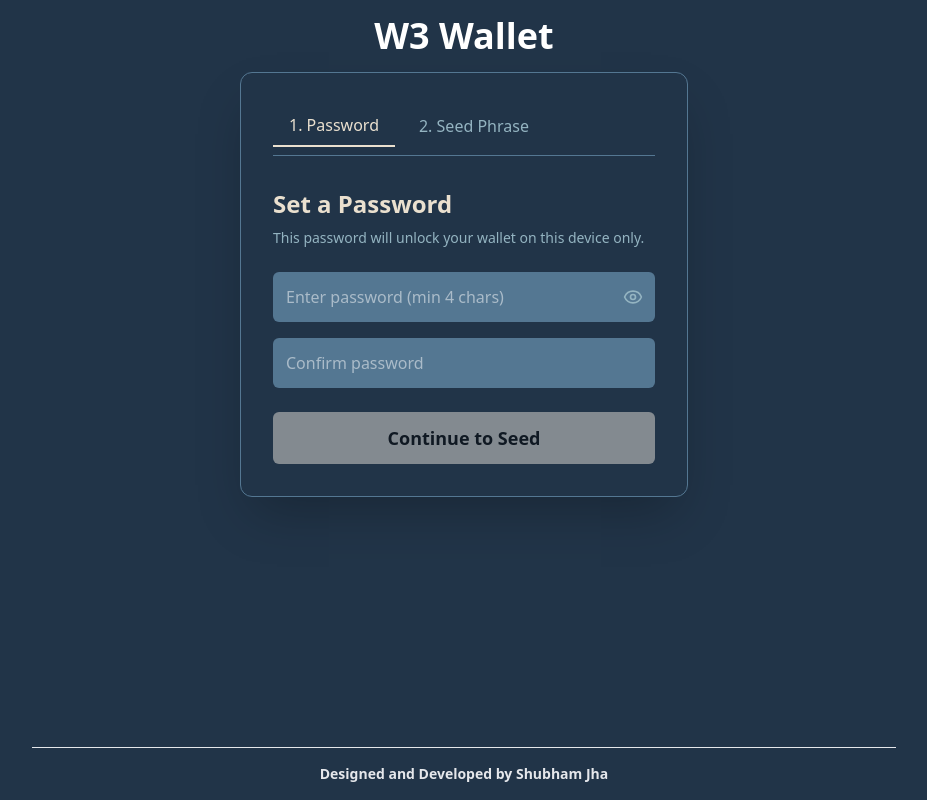
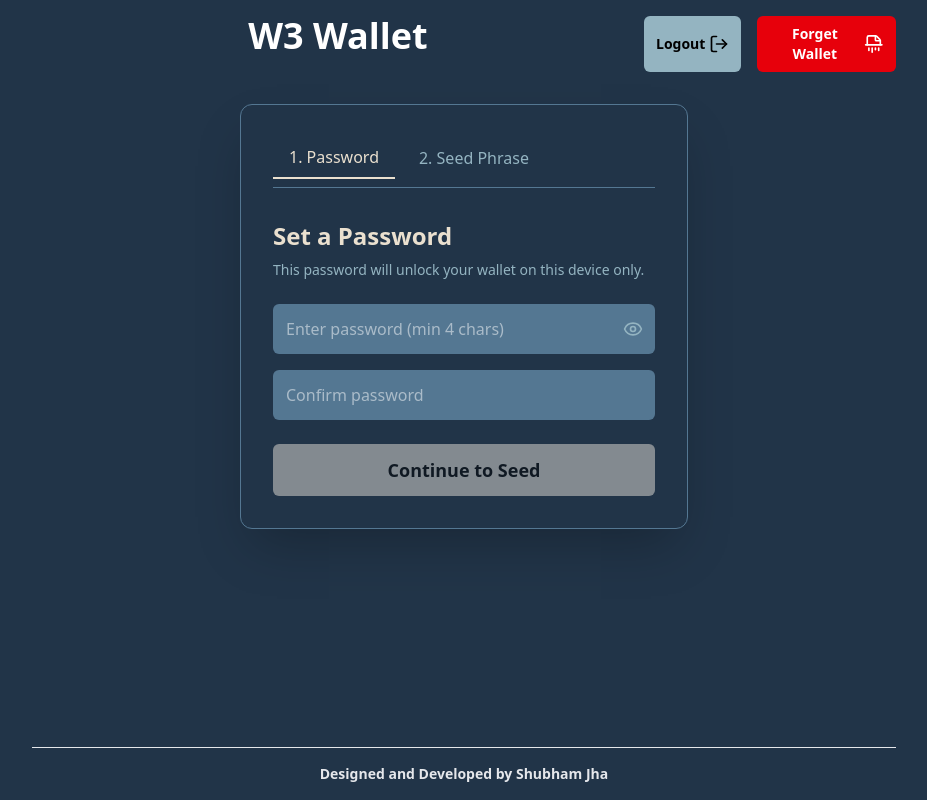
Before and after one commit to Shubham04Jha/web3wallet, a React (Vite) app: page /get-started in a window 1280 px wide. Shown: the whole page, without its empty margins (176-1103 px from the left). Built offline with nearby package versions, Linux system fonts and the light colour scheme.

Commit message:
complete

```diff
--- a/src/App.tsx
+++ b/src/App.tsx
@@ -1,13 +1,8 @@
 import { Route, Routes, BrowserRouter } from 'react-router-dom';
-import './App.css'
-import { Layout } from './components/Layout'
-import { DropDownMenu } from './components/ui/DropDown'
-import { WalletsDashBoard } from './components/WalletsDashBoard';
-import {showSeedWords, useCrypto} from "./hooks/useCrypto"
-import { useRef } from 'react';
+import './App.css';
+import { Layout } from './components/Layout';
 import { Onboard } from './components/Onboard';
-import { Button } from './components/ui/Button';
-
+import { WalletEntryGate } from './components/WalletEntryGate';
 
 function App() {
   return (
@@ -24,49 +19,4 @@ function App() {
   )
 }
 
-const WalletEntryGate = () => {
-  const { isLogin, inputPassword, isLoading } = useCrypto();
-  const passwordRef = useRef<HTMLInputElement>(null);
-
-  if (isLoading) return <div className="text-white">Loading Store...</div>;
-
-  const handleSubmit = (e: React.FormEvent) => {
-    e.preventDefault();
-    if (passwordRef.current) {
-      inputPassword(passwordRef.current.value);
-    }
-  };
-
-  return (
-    <>
-      {isLogin ? (
-        <>
-            <DropDownMenu showSeed={showSeedWords} text={"Secret Mnemonics"}/>
-            <WalletsDashBoard text='Wallets'/>
-        </>
-      ) : (
-        <div className='flex flex-col items-center justify-center h-100'>
-            <div className="bg-navy-900 border border-navy-400 p-8 rounded-xl w-full max-w-sm shadow-2xl">
-                <h2 className="text-biege text-xl font-bold mb-4">Unlock Wallet</h2>
-                <form onSubmit={handleSubmit} className="flex flex-col gap-4">
-                    <input
-                    type="password"
-                    className="p-3 rounded bg-navy-400 text-white outline-none border border-transparent focus:border-teal"
-                    placeholder="Enter Master Password"
-                    ref={passwordRef}
-                    autoFocus
-                    />
-                    <Button type="submit">Unlock</Button>
-                    <p className="text-xs text-red-400 text-center mt-2 italic">
-                        Note: Entering the wrong password will fail to derive the key.
-                    </p>
-                </form>
-            </div>
-        </div>
-      )}
-    </>
-  );
-};
-
-
 export default App;
--- a/src/components/Header.tsx
+++ b/src/components/Header.tsx
@@ -1,7 +1,52 @@
 import { cn } from "../lib/utils"
+import { Button } from "./ui/Button"
+import { LogOut, Shredder } from "lucide-react"
+import { useNavigate } from "react-router-dom"
+import { ConfirmDialog } from "./ui/ConfirmDialog"
 
-export const Header = ()=>{
-    return (<div className={cn("w-full font-bold text-white text-4xl mb-4")}>
-        <p className="text-center">W3 Wallet</p>
-    </div>)
+export const Header = () => {
+    const navigate = useNavigate();
+
+    const handleLogout = () => {
+        window.location.reload();
+    };
+
+    const handleForget = () => {
+        localStorage.clear();
+        navigate('/get-started');
+        window.location.reload();
+    };
+
+    return (
+        <div className={cn("w-full grid grid-cols-120 items-center mb-8 ")}>
+            <p className="font-bold text-white text-4xl mb-4 text-center col-span-85">W3 Wallet</p>
+
+            <div className="flex gap-4 col-span-35 justify-between">
+                <Button
+                    variant="secondary"
+                    size="sm"
+                    icon={<LogOut size={20}/>}
+                    onClick={handleLogout}
+                >
+                    Logout
+                </Button>
+
+                {/* Custom local Confirm Dialog for the destructive Forget action */}
+                <ConfirmDialog
+                    title="Delete Wallet Permanently?"
+                    description="CRITICAL: This will remove your wallet from this device. You will need your seed phrase to recover your funds."
+                    onConfirm={handleForget}
+                    trigger={
+                        <Button
+                            variant="danger"
+                            size="sm"
+                            icon={<Shredder size={20}/>}
+                        >
+                            Forget Wallet
+                        </Button>
+                    }
+                />
+            </div>
+        </div>
+    )
 }
--- /dev/null
+++ b/src/components/WalletEntryGate.tsx
@@ -0,0 +1,49 @@
+import { useRef } from "react";
+import { useCrypto, showSeedWords } from "../hooks/useCrypto";
+import { Button } from "./ui/Button";
+import { DropDownMenu } from "./ui/DropDown";
+import { WalletsDashBoard } from "./WalletsDashBoard";
+
+export const WalletEntryGate = () => {
+  const { isLogin, inputPassword, isLoading } = useCrypto();
+  const passwordRef = useRef<HTMLInputElement>(null);
+
+  if (isLoading) return <div className="text-white">Loading Store...</div>;
+
+  const handleSubmit = (e: React.FormEvent) => {
+    e.preventDefault();
+    if (passwordRef.current) {
+      inputPassword(passwordRef.current.value);
+    }
+  };
+
+  return (
+    <>
+      {isLogin ? (
+        <>
+            <DropDownMenu showSeed={showSeedWords} text={"Secret Mnemonics"}/>
+            <WalletsDashBoard text='Wallets'/>
+        </>
+      ) : (
+        <div className='flex flex-col items-center justify-center h-100'>
+            <div className="bg-navy-900 border border-navy-400 p-8 rounded-xl w-full max-w-sm shadow-2xl">
+                <h2 className="text-biege text-xl font-bold mb-4">Unlock Wallet</h2>
+                <form onSubmit={handleSubmit} className="flex flex-col gap-4">
+                    <input
+                    type="password"
+                    className="p-3 rounded bg-navy-400 text-white outline-none border border-transparent focus:border-teal"
+                    placeholder="Enter Master Password"
+                    ref={passwordRef}
+                    autoFocus
+                    />
+                    <Button type="submit">Unlock</Button>
+                    <p className="text-xs text-red-400 text-center mt-2 italic">
+                        Note: Entering the wrong password will fail to derive the key.
+                    </p>
+                </form>
+            </div>
+        </div>
+      )}
+    </>
+  );
+};
--- a/src/components/WalletsDashBoard.tsx
+++ b/src/components/WalletsDashBoard.tsx
@@ -1,4 +1,4 @@
-import { Cog, Shredder } from 'lucide-react'
+import { Cog, Trash2 } from 'lucide-react'
 import { Button } from './ui/Button'
 import { cn } from '../lib/utils'
 import { WalletContainer } from './ui/WalletContainer'
@@ -32,7 +32,7 @@ export const WalletsDashBoard = ({text}: WalletsDashBoardInterface)=>{
                     refresh();
                 }}
                 >Generate</Button>
-                <Button variant='danger' icon={<Shredder className='my-icon'/>}
+                <Button variant='danger' icon={<Trash2 className='my-icon'/>}
                 onClick={()=>{
                     clearWallets();
                     refresh();
--- a/src/components/ui/Button.tsx
+++ b/src/components/ui/Button.tsx
@@ -6,7 +6,11 @@ interface ButtonProps extends React.ButtonHTMLAttributes<HTMLButtonElement>{
     icon?: React.ReactNode
 }
 export const Button= ({children, variant="primary", size="sm", icon, className, disabled,  ...props}:ButtonProps)=>{
-    const base = "rounded-md flex justify-center items-center font-semibold bg-transparent border-0 outline-none hover:cursor-pointer";
+    const base = cn(
+        "rounded-md flex justify-center items-center font-semibold bg-transparent border-0 outline-none transition-all duration-200",
+        "hover:cursor-pointer",
+        "focus-visible:ring-2 focus-visible:ring-teal focus-visible:ring-offset-2 focus-visible:ring-offset-navy-900"
+    );
     const variants = {
         primary: "bg-biege hover:bg-taupe border-yellow-600 text-black",
         secondary:"bg-teal hover:bg-teal-900 border-white",
--- a/src/components/ui/ConfirmDialog.tsx
+++ b/src/components/ui/ConfirmDialog.tsx
@@ -1,25 +1,31 @@
 import { AlertDialog } from "radix-ui";
 import { Button } from "./Button";
+import { useState } from "react";
 
 interface ConfirmProps {
     trigger: React.ReactNode;
     title: string;
     description: string;
     onConfirm: () => void;
+    allowOutsideClick?: boolean;
 }
 
-export const ConfirmDialog = ({ trigger, title, description, onConfirm }: ConfirmProps) => {
+export const ConfirmDialog = ({ trigger, title, description, onConfirm, allowOutsideClick = false }: ConfirmProps) => {
+    const [open, setOpen] = useState<boolean>(false);
     return (
-        <AlertDialog.Root >
+        <AlertDialog.Root open={open} onOpenChange={setOpen}>
             <AlertDialog.Trigger asChild>
                 {trigger}
             </AlertDialog.Trigger>
             <AlertDialog.Portal>
-                {/* Blurred Overlay */}
-                <AlertDialog.Overlay className="fixed inset-0 bg-black/60 backdrop-blur-sm z-50 animate-in fade-in duration-200" />
+                <AlertDialog.Overlay className="fixed inset-0 bg-black/60 backdrop-blur-sm z-50 animate-in fade-in duration-200" onClick={()=>{
+                    if(!allowOutsideClick) return;
+                    setOpen(o=>!o);
+                }}/>
 
-                {/* Dialog Content Box */}
-                <AlertDialog.Content className="fixed top-1/2 left-1/2 -translate-x-1/2 -translate-y-1/2 w-[95vw] max-w-md bg-navy-900 border border-navy-400 p-8 rounded-xl shadow-2xl z-50 outline-none animate-in zoom-in-95 fade-in duration-200">
+                <AlertDialog.Content
+                    className="fixed top-1/2 left-1/2 -translate-x-1/2 -translate-y-1/2 w-[95vw] max-w-md bg-navy-900 border border-navy-400 p-8 rounded-xl shadow-2xl z-50 outline-none animate-in zoom-in-95 fade-in duration-200"
+                >
                     <AlertDialog.Title className="text-biege text-2xl font-bold mb-2">
                         {title}
                     </AlertDialog.Title>
@@ -35,7 +41,7 @@ export const ConfirmDialog = ({ trigger, title, description, onConfirm }: Confir
                         </AlertDialog.Cancel>
                         <AlertDialog.Action asChild>
                             <Button variant="danger" size="sm" onClick={onConfirm}>
-                                Proceed
+                                Confirm
                             </Button>
                         </AlertDialog.Action>
                     </div>
--- a/src/components/ui/WalletContainer.tsx
+++ b/src/components/ui/WalletContainer.tsx
@@ -2,6 +2,7 @@ import { Asterisk, Eye, EyeOff } from "lucide-react";
 import { cn } from "../../lib/utils";
 import { Button } from "./Button";
 import { useState } from "react";
+import { ConfirmDialog } from "./ConfirmDialog";
 
 interface WalletContainerInterface extends React.HTMLAttributes<HTMLDivElement> {
     publicKey: string;
@@ -74,11 +75,15 @@ const KeyDisplay = ({ keyVal: initialKeyVal, keyType, isPrivate = false, fetchKe
                     )}
                 />
                 {isPrivate && (
+                    <ConfirmDialog
+                    title="Reveal Private Key?"
+                    description="WARNING: This key provides full control over your funds associated with that key. Ensure nobody is watching your screen and you are not sharing your window before proceeding."
+                    onConfirm={toggleVisibility}
+                    trigger={
                         <Button
                             className="hover:bg-navy-900"
                             variant="icon"
                             size="icon"
-                        onClick={toggleVisibility}
                             disabled={loading}
                         >
                             {loading ? (
@@ -89,6 +94,8 @@ const KeyDisplay = ({ keyVal: initialKeyVal, keyType, isPrivate = false, fetchKe
                                 <EyeOff size={16} />
                             )}
                         </Button>
+                    }
+                    />
                 )}
             </div>
         </div>
```
Also changed, not shown: src/components/ui/DropDown.tsx (+32 -10 lines). Lines whose indentation alone changed are shown as unchanged.
